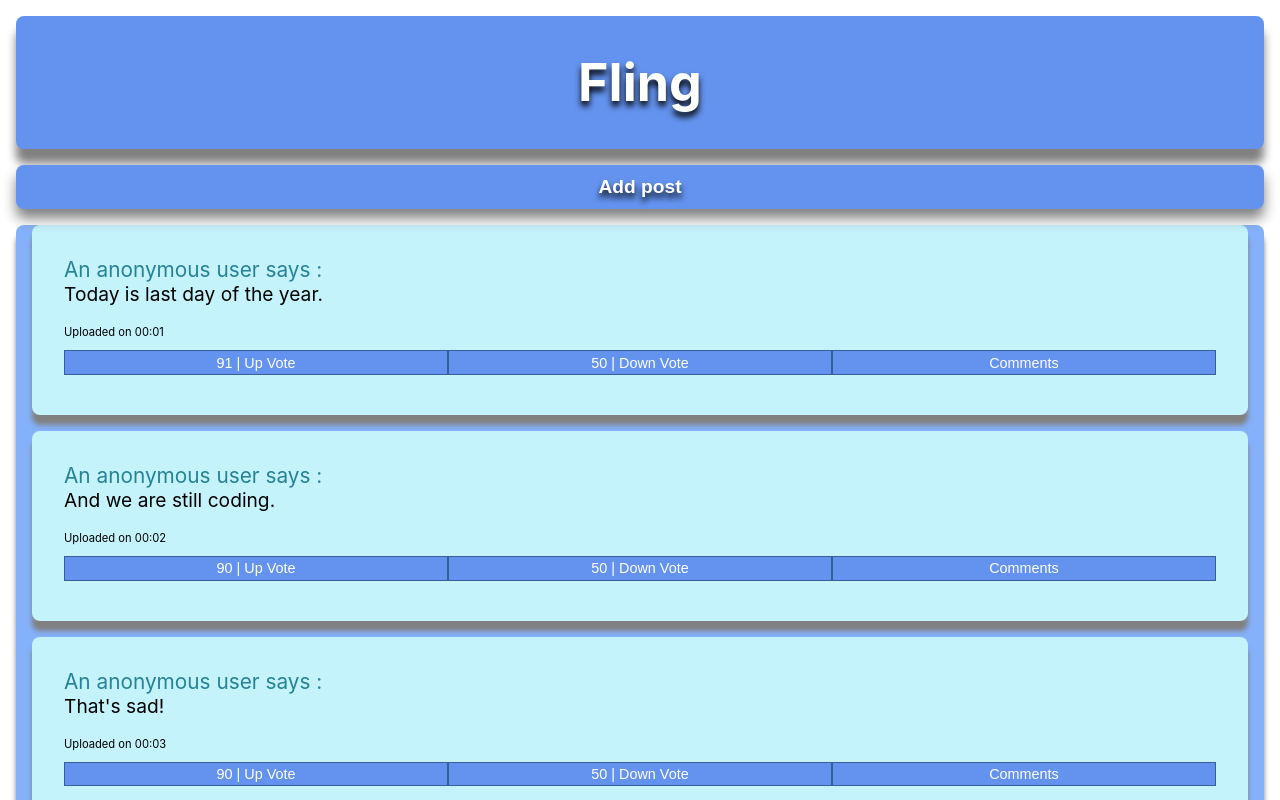
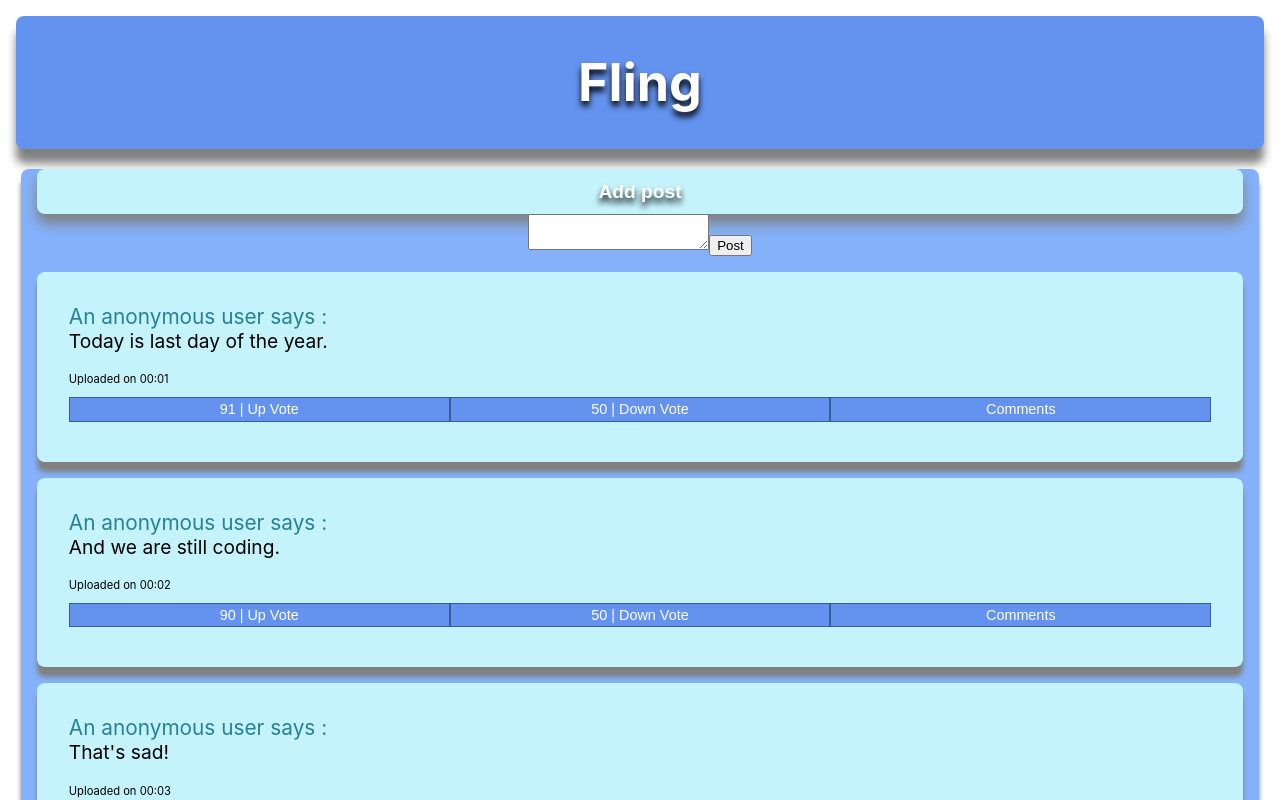
Before and after one commit to rupam2001/FLING, a React (Create React App) app: page / in a window 1280 px wide. Both pictures are taken after a click on the button "Add post". Shown: the top 800 px of the page. Built offline with nearby package versions, Linux system fonts and the light colour scheme; no server answers.

Commit message:
fifith commit from Drun

```diff
--- a/src/App.css
+++ b/src/App.css
@@ -23,7 +23,7 @@
   justify-content: center;
   font-size: 1.3rem;
   color: #268294;
-  margin: 1rem;
+  margin: 1.3rem;
   border-radius: 0.5rem;
   box-shadow: 0px 10px 5px grey;
 }
--- a/src/App.js
+++ b/src/App.js
@@ -1,16 +1,35 @@
-import React from "react";
-import logo from "./logo.svg";
+import React, { useState, useEffect } from "react";
 import "./App.css";
 import Header from "./components/Header";
 import Post from "./components/Post";
-import AddPost from "./components/AddPost";
+import axios from "axios";
 
 function App() {
+  const [userId, updateUserId] = useState(0);
+  const [isLoggedIn, updateIsLoggedIn] = useState(false);
+
+  useEffect(() => {
+    axios
+      .get("link")
+      .then(response => {
+        console.log(response);
+        updateUserId(userId);
+        updateIsLoggedIn(isLoggedIn);
+      })
+      .catch(error => {
+        console.log(error);
+      });
+  }, []);
+
+  const updateData = (newUserId, NewIsLoggedIn) => {
+    updateUserId(newUserId);
+    updateIsLoggedIn(NewIsLoggedIn);
+  };
+
   return (
     <div className="App">
       <Header />
-      <AddPost />
-      <Post />
+      <Post userId={userId} />
     </div>
   );
 }
--- a/src/components/AddPost.js
+++ b/src/components/AddPost.js
@@ -1,20 +1,49 @@
-import React, { Component } from "react";
+import React, { useState, useEffect } from "react";
 import AddPostCss from "./AddPostCss.module.css";
 
-class AddPost extends Component {
-  constructor(props) {
-    super(props);
+function AddPost(props) {
+  const [isClicked, updateClick] = useState(false);
+  const [postContent, updatePostContent] = useState("");
 
-    this.state = {};
-  }
+  const changeClick = () => {
+    isClicked ? updateClick(false) : updateClick(true);
+  };
 
-  render() {
+  const handleUserTextChange = event => {
+    updatePostContent(event.target.value);
+  };
+
+  const handlePost = event => {
+    event.preventDefault();
+    prepareStare();
+  };
+
+  const prepareStare = () => {};
+
+  const addPost = () => {
     return (
+      <form>
+        <textarea
+          onChange={handleUserTextChange}
+          value={postContent}
+        ></textarea>
+        <button type="submit" onClick={handlePost}>
+          Post
+        </button>
+      </form>
+    );
+  };
+
+  return (
+    <div>
       <div className={AddPostCss.content}>
-        <button className={AddPostCss.btn}>Add post</button>
+        <button className={AddPostCss.btn} onClick={changeClick}>
+          Add post
+        </button>
+        {isClicked && addPost()}
       </div>
-    );
-  }
+    </div>
+  );
 }
 
 export default AddPost;
--- a/src/components/AddPostCss.module.css
+++ b/src/components/AddPostCss.module.css
@@ -3,7 +3,7 @@
   font-size: 1.2rem;
 }
 .btn {
-  background: #6493ef;
+  background: #c5f3fc;
   box-shadow: 0rem 0.6rem 0.8rem grey;
   border-radius: 0.5rem;
   color: white;
@@ -15,6 +15,7 @@
   font-weight: 900;
 }
 .btn:hover {
+  color: black;
   font-weight: 100;
   text-shadow: none;
   box-shadow: inset 0rem 0.2rem 0.6rem grey;
--- a/src/components/Post.js
+++ b/src/components/Post.js
@@ -2,13 +2,14 @@ import React, { Component } from "react";
 import Comments from "./Comments";
 import PageChanger from "./PageChanger";
 import axios from "axios";
+import AddPost from "./AddPost";
 
 class Post extends Component {
   constructor(props) {
     super(props);
 
     this.state = {
-      userId: 1,
+      userId: this.props.userId,
       pageNumber: 2,
       lastPageNumber: 5,
       posts: [
@@ -146,6 +147,7 @@ class Post extends Component {
     const { posts } = this.state;
     return (
       <div className="post">
+        <AddPost />
         {this.state.posts.map((post, index) => {
           return (
             <div key={post.id} className="content">
```
